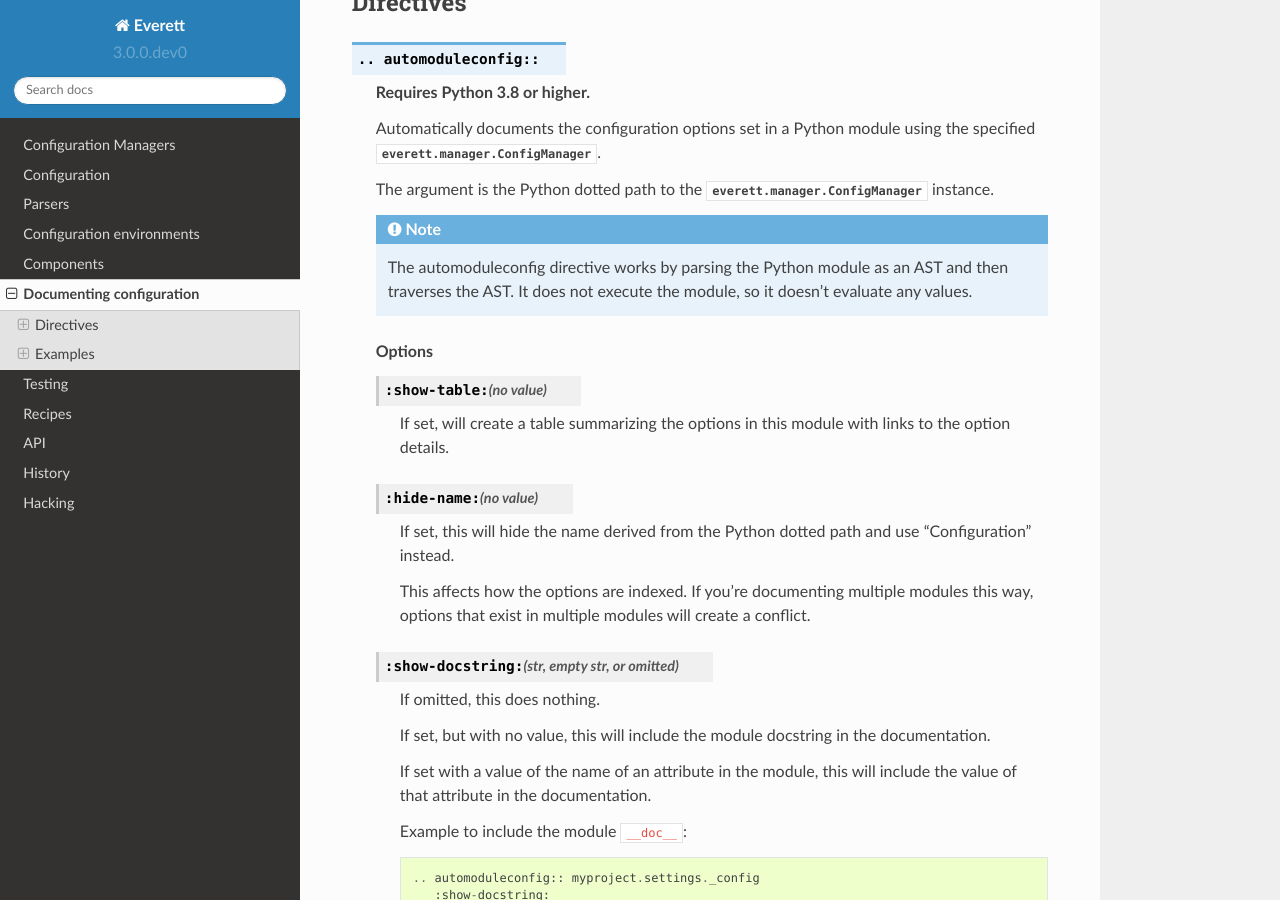
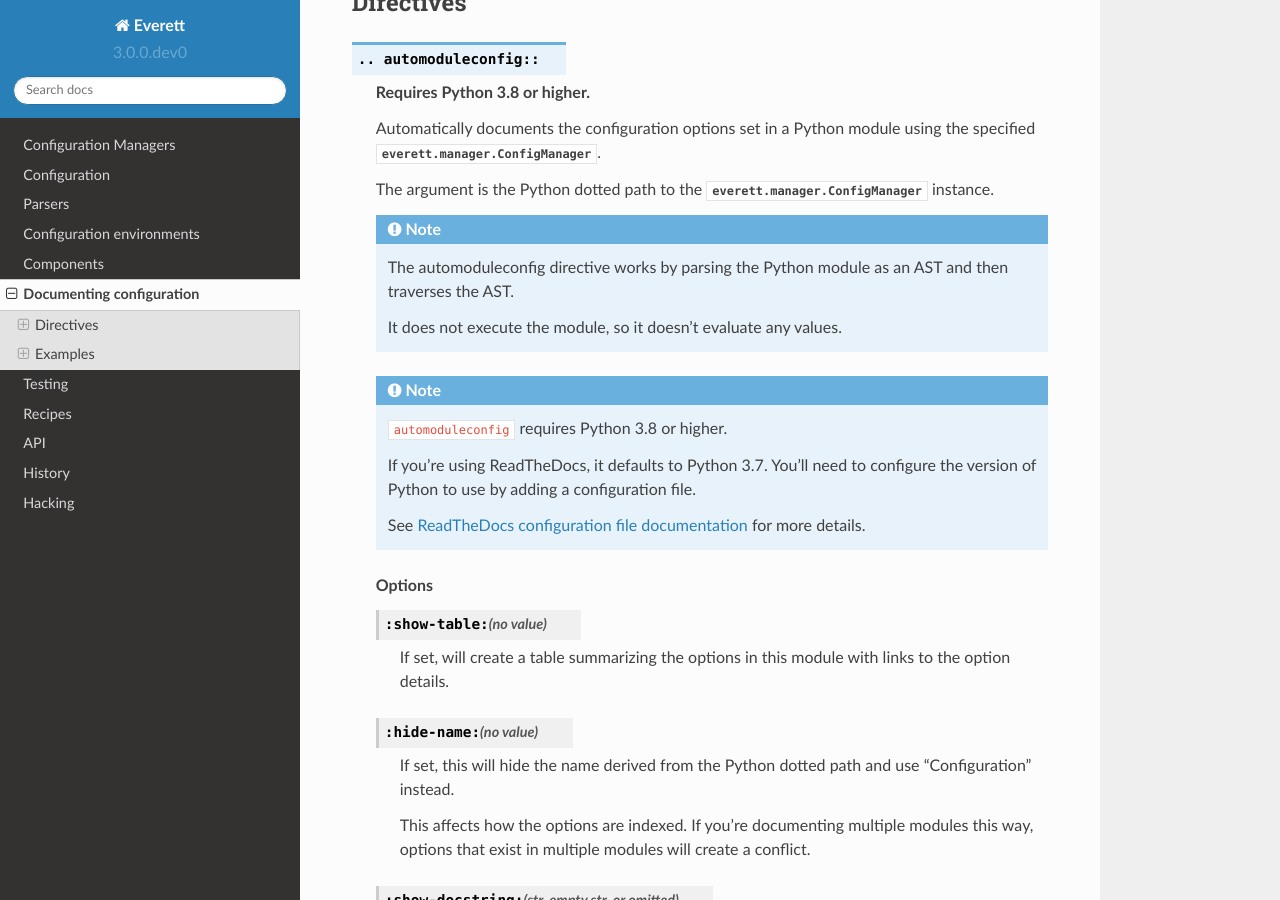
Before and after one commit to willkg/everett, a Sphinx documentation site: the page built from docs/documenting.rst, in a window 1280 px wide and 900 px high, scrolled down 610 px. Built offline with Sphinx 7.4.7 and the Read the Docs theme 2.0.0, drawn with Linux system fonts in a browser that asks for light colours; cross-references to code outside the pages are shown as plain code.

Commit message:
Add note about ReadTheDocs and automoduleconfig

```diff
--- a/docs/documenting.rst
+++ b/docs/documenting.rst
@@ -39,8 +39,20 @@ Directives
    .. Note::
 
       The automoduleconfig directive works by parsing the Python module as an
-      AST and then traverses the AST. It does not execute the module, so it
-      doesn't evaluate any values.
+      AST and then traverses the AST.
+
+      It does not execute the module, so it doesn't evaluate any values.
+
+   .. Note::
+
+      ``automoduleconfig`` requires Python 3.8 or higher.
+
+      If you're using ReadTheDocs, it defaults to Python 3.7. You'll need to
+      configure the version of Python to use by adding a configuration file.
+
+      See `ReadTheDocs configuration file documentation
+      <https://docs.readthedocs.io/en/stable/config-file/v2.html>`_ for more
+      details.
 
    .. rubric:: Options
 
```
